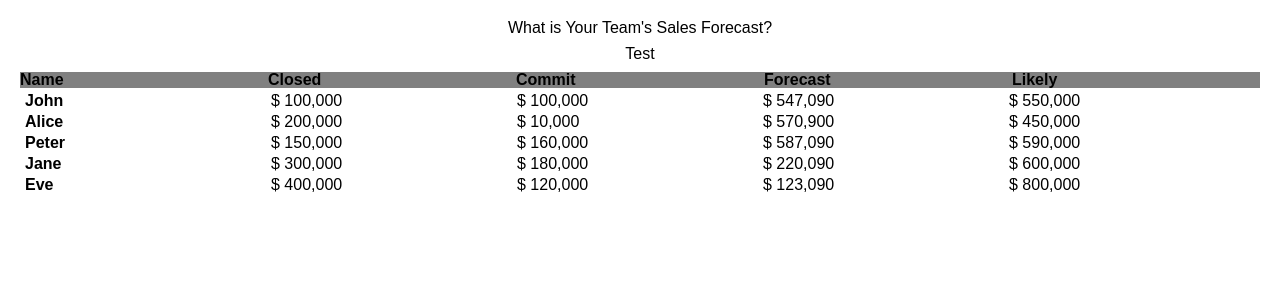
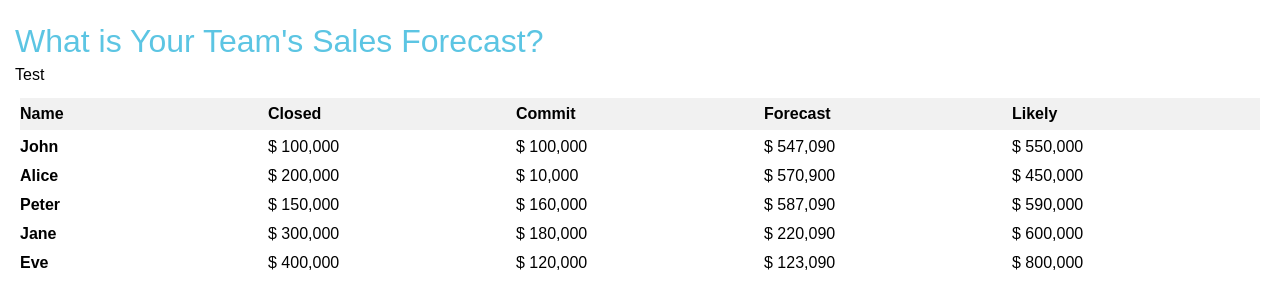
Before and after one commit to 9yoi/react-dashboard, a React (Create React App) app: page / in a window 1280 px wide. Shown: the top 308 px of the page. Built offline with nearby package versions, Linux system fonts and the light colour scheme; a web font is replaced by a local one.

Commit message:
Fix CSS to vertically center text

```diff
--- a/src/App.css
+++ b/src/App.css
@@ -72,53 +72,53 @@ ul, li
     font-weight: inherit;
 }
 
-.App {
+.app {
   height: 100vh;
-  margin: 10px;
-  text-align: center;
+  margin: 15px;
   display: flex;
   flex-direction: column;
   justify-content: flex-start;
 }
 
-.App-header {
+.app-header {
+  margin-top: 10px;
+  color: #5cc5e3;
+  font-size: 2em;
+}
+
+.app-summary {
   margin-top: 10px;
 }
 
-.App-summary {
+.app-table {
   margin-top: 10px;
-}
-
-.App-table {
-  margin: 10px;
   flex-direction: column;
 }
 
-.App-table .Header {
+.header {
   display: flex;
   flex-direction: row;
   justify-content: space-between;
   font-weight: bold;
   text-align: left;
-  background-color: grey;
+  background-color: #f1f1f1;
+  height: 2em;
 }
 
-.Header .Field {
-  width: 25%;
-}
-
-.Row {
+.row {
   display: flex;
   flex-direction: row;
   justify-content: space-between;
+  text-align: left;
+  align-items: center;
   margin: 5px;
+  line-height: 1.5em;
 }
 
-.Row .Field {
-  width: 25%;
-  text-align: left;
+.row .string {
+  font-weight: bold;
 }
 
-.Row .String {
-  font-weight: bold;
+.field {
+  width: 25%;
 }
--- a/src/App.js
+++ b/src/App.js
@@ -3,7 +3,7 @@ import './App.css';
 
 
 // Field Component. Every table cell is a Field.
-function Field ({content, type = 'Currency' }) {
+function Field ({content, type = 'currency' }) {
 
   // helper function to format numbers into dollars
   const formatCurrency = function (amount) {
@@ -27,16 +27,15 @@ function Field ({content, type = 'Currency' }) {
 
   // if currency, format it. else return parameter as is.
   let output = '';
-  type === 'Currency' ? output =  formatCurrency(content) : output = content;
+  type === 'currency' ? output =  formatCurrency(content) : output = content;
 
   return (
-    <div className={`Field ${type}`}> {output} </div>
+    <div className={`field ${type}`}> {output} </div>
   )
 }
 
 // Row Component. Extracts fields for rows based on header order
 // fields: one row of data in object form -> {name: 'John', commit: '1000'}
-// keys: header
 function Row ({fields, headers}) {
   const createRow = function (columns, headers){
     return headers.map((header) => {
@@ -45,7 +44,7 @@ function Row ({fields, headers}) {
   }
 
   return (
-    <div className="Row">
+    <div className="row">
       {createRow(fields, headers)}
     </div>
   )
@@ -79,7 +78,7 @@ class App extends Component {
   createHeader(headers) {
     var fields = [];
     headers.forEach((header) => {
-      return fields.push(<Field content={this.capitalize(header)} type='String'/>)
+      return fields.push(<Field content={this.capitalize(header)} type='string'/>)
     });
     return fields;
   }
@@ -96,18 +95,18 @@ class App extends Component {
 
   render() {
     return (
-      <div className="App">
-        <div className="App-header">
+      <div className="app">
+        <div className="app-header">
           <h1>What is Your Team's Sales Forecast?</h1>
         </div>
-        <div className="App-summary">
+        <div className="app-summary">
           <h2>Test</h2>
         </div>
-        <div className="App-table">
-          <div className="Header">
+        <div className="app-table">
+          <div className="header row">
             {this.createHeader(this.state.headers)}
           </div>
-          <div className="Rows">
+          <div className="rows">
             {this.createRows(this.state.data, this.state.headers)}
           </div>
         </div>
--- a/src/data.js
+++ b/src/data.js
@@ -4,23 +4,23 @@ function create (name, closed, commit, forecast, likely) {
   deals.push({
     name: {
       content: name,
-      type: 'String',
+      type: 'string',
     },
     closed: {
       content: closed,
-      type: 'Currency',
+      type: 'currency',
     },
     commit: {
       content: commit,
-      type: 'Currency',
+      type: 'currency',
     },
     forecast: {
       content: forecast,
-      type: 'Currency',
+      type: 'currency',
     },
     likely: {
       content: likely,
-      type: 'Currency',
+      type: 'currency',
     }
   });
 }
```
